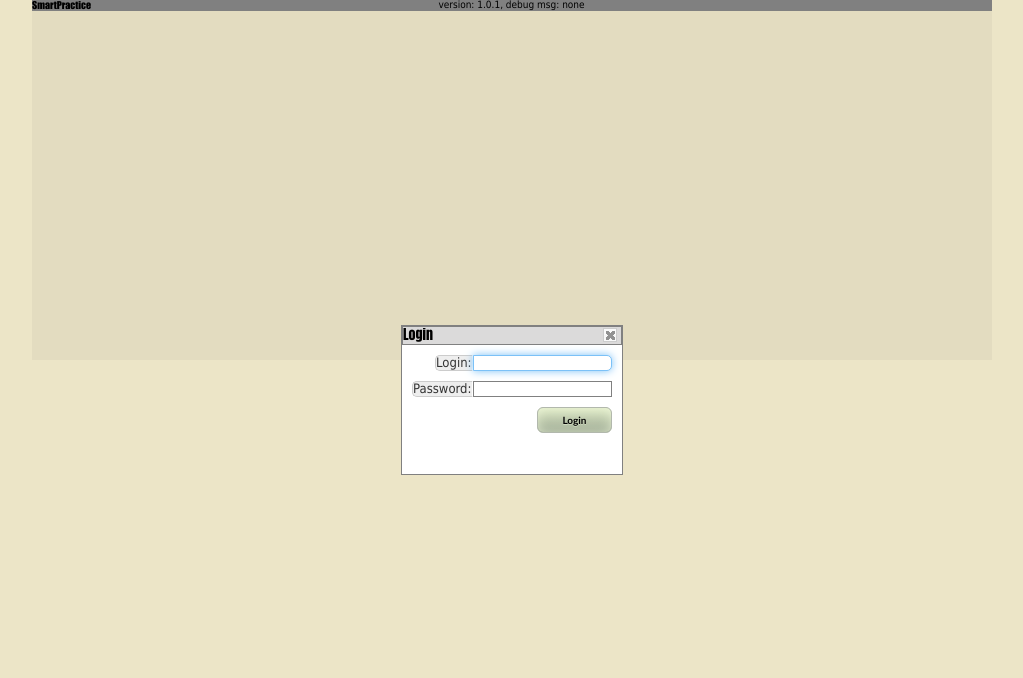
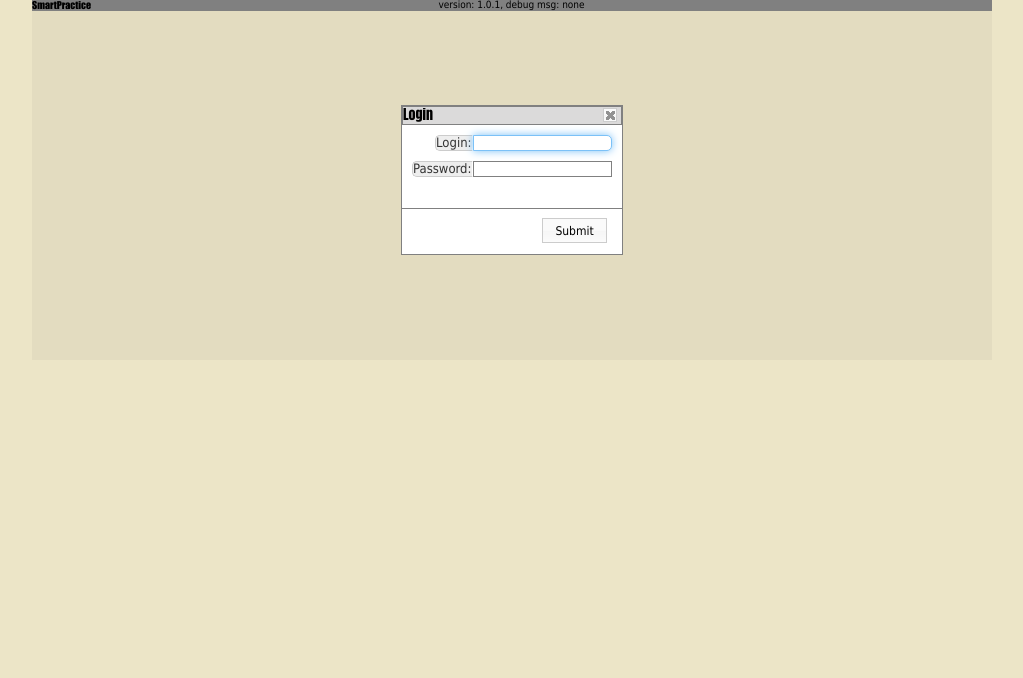
Before and after one commit to MorganShorter/sp, a Django app: template templates/login.html in a window 1280 px wide. Shown: the top 678 px of the page, without its empty margins (128-1151 px from the left). Run offline with Django 3.2, Linux system fonts and the light colour scheme; the template is opened without the code that fills it, so the values that code supplies are empty; parts of the project's set-up code (start-up, migrations or seed data) failed here and were passed over; some libraries are stand-ins or nearby versions.

Commit message:
Login screen #8

```diff
--- a/static/js/login.js
+++ b/static/js/login.js
@@ -2,7 +2,23 @@ $(function () {
     $("#login_form_dialog").dialog({
         title: "Login",
         autoOpen: true,
-        width: 'auto'
+        width: 'auto',
+        closeOnEscape: false,
+        draggable: false,
+        position: {
+            my: "center",
+            at: "center",
+            of: $('#container')
+        },
+        buttons: [{
+            text: "Submit",
+            click: function() {
+                $("#frm_login", $(this)).submit();
+            }
+        }],
+        close: function(){
+            $(this).dialog('open');
+        }
     });
 
 });
--- a/templates/login.html
+++ b/templates/login.html
@@ -6,7 +6,7 @@
     <p>Your username and password didn't match. Please try again.</p>
     {% endif %}
 
-    <form method="post" action="{% url 'django.contrib.auth.views.login' %}">
+    <form id="frm_login" method="post" action="{% url 'django.contrib.auth.views.login' %}">
         {% csrf_token %}
         <table>
             <tr>
@@ -16,10 +16,6 @@
             <tr>
                 <td class="form_cell"><label for="id_password" class="form_label">Password:</label></td>
                 <td class="form_cell"><input type="password" id="id_password" name="password" class="text ui-widget-content ui-corner-all form_input" /></td>
-            </tr>
-            <tr>
-                <td class="form_cell"></td>
-                <td class="form_cell pull-right"><input type="submit" value="Login" class="button form_button"/></td>
             </tr>
         </table>
 
```
